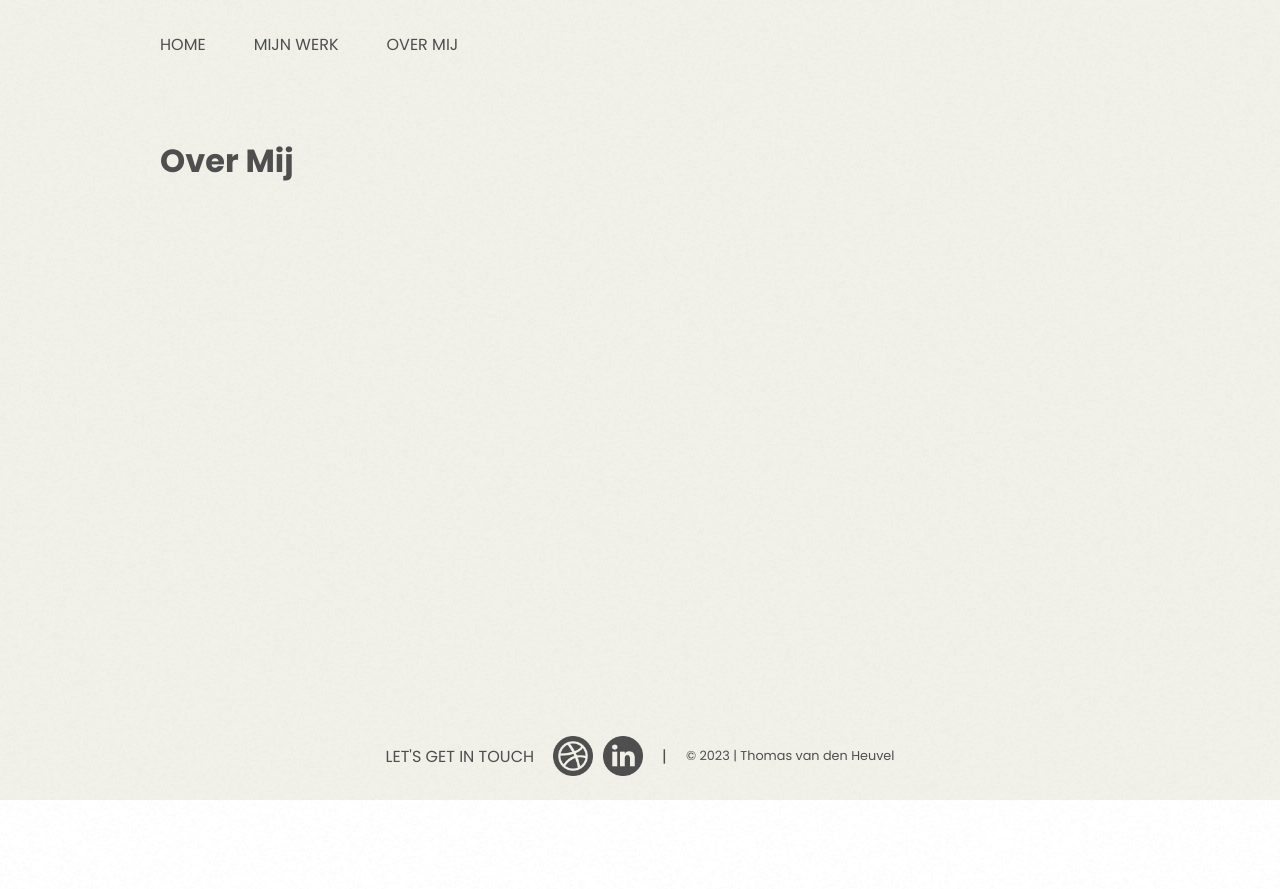
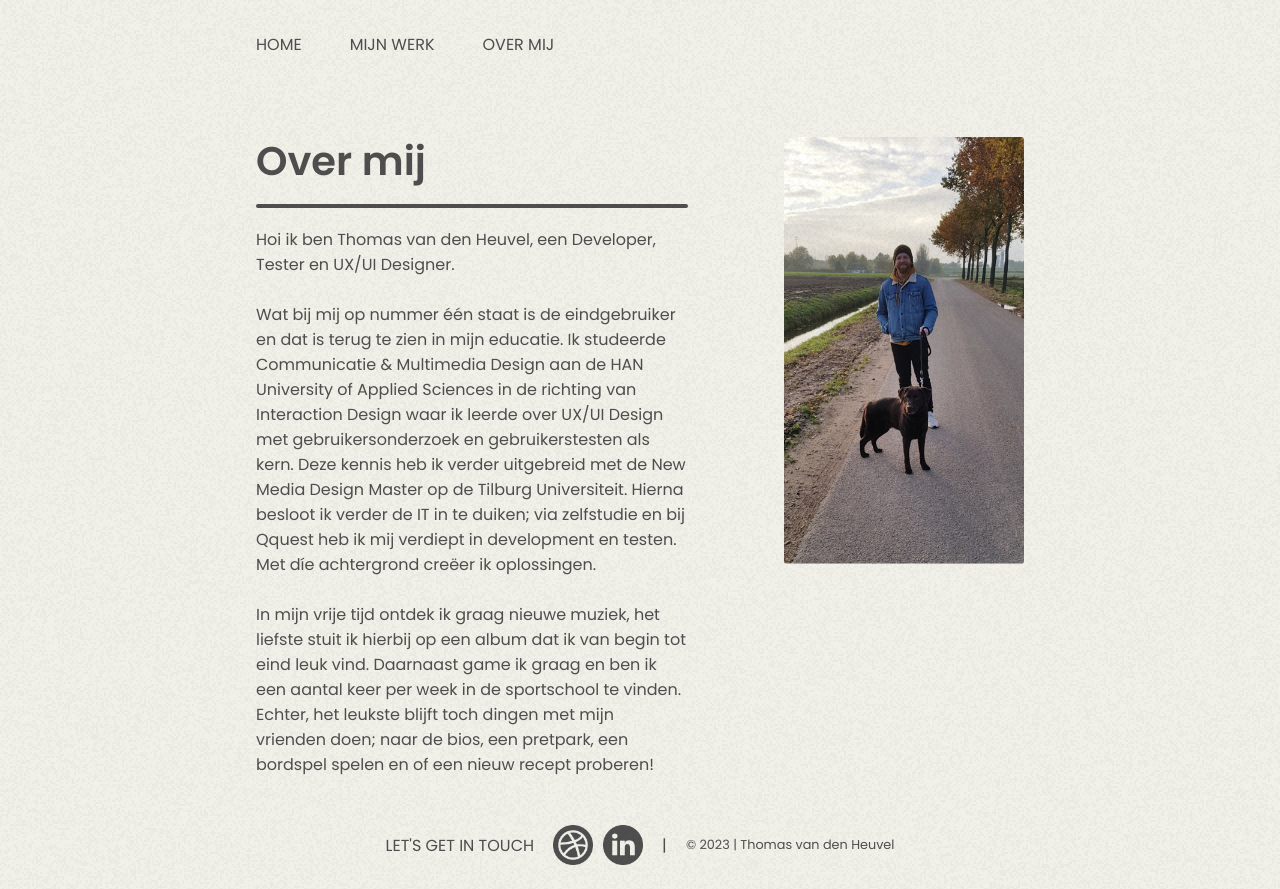
Before and after one commit to TvdH-UX/portfolio, a React (Create React App) app: page /overmij in a window 1280 px wide. Before the commit the page ends 800 px from the top, so only its background shows below. Built offline with nearby package versions, Linux system fonts and the light colour scheme.

Commit message:
Finished over mij

```diff
--- a/src/App.module.css
+++ b/src/App.module.css
@@ -8,6 +8,7 @@
   display: flex;
   align-items: center;
   justify-content: center;
+  padding: 0 16rem;
   background-color: #f1f1ea;
   z-index: 2;
 }
@@ -17,7 +18,7 @@
   flex-direction: column;
   gap: 3rem;
   min-height: 100vh;
-  width: 960px;
+  width: 1440px;
 }
 
 ::selection {
@@ -25,12 +26,12 @@
 }
 
 .grain::after {
-  animation: grain 10s steps(10) infinite;
+  animation: grain 12s steps(10) infinite;
   background-image: url("./images/Grain.png");
   content: "";
   height: 300%;
   left: -50%;
-  opacity: 0.3;
+  opacity: 0.7;
   position: fixed;
   top: -100%;
   width: 300%;
--- a/src/pages/Home.js
+++ b/src/pages/Home.js
@@ -34,7 +34,9 @@ export function Home() {
       </div>
 
       <div className={styles.photoSection}>
-        <img src={photoThomas} alt="Thomas" />
+        <Link to="/overmij">
+          <img src={photoThomas} alt="Thomas" />
+        </Link>
       </div>
     </div>
   );
--- a/src/pages/Home.module.css
+++ b/src/pages/Home.module.css
@@ -12,7 +12,8 @@
 
 .mainSection h1 {
   text-transform: uppercase;
-  font-size: 2rem;
+  font-size: 3rem;
+  line-height: 120%;
 }
 
 .greeting {
@@ -36,7 +37,7 @@
 .roles h2 {
   padding-top: 1rem;
   font-weight: 400;
-  font-size: 1.1rem;
+  font-size: 1.2rem;
 }
 
 .clickThroughLinks {
@@ -65,10 +66,4 @@
 
 .photoSection img {
   height: 320px;
-  filter: grayscale(100%);
-  transition: 0.5s;
 }
-
-.photoSection img:hover {
-  filter: grayscale(0%);
-}
--- a/src/pages/OverMij.js
+++ b/src/pages/OverMij.js
@@ -1,3 +1,39 @@
+import styles from "./OverMij.module.css";
+import photoThomas from "../images/Thomas.png";
+
 export function OverMij() {
-  return <h1>Over Mij</h1>;
+  return (
+    <div className={styles.container}>
+      <div className={styles.mainSection}>
+        <h1>Over mij</h1>
+        <hr />
+        <p>
+          Hoi ik ben Thomas van den Heuvel, een Developer, Tester en UX/UI
+          Designer.
+          <br />
+          <br />
+          Wat bij mij op nummer één staat is de eindgebruiker en dat is terug te
+          zien in mijn educatie. Ik studeerde Communicatie & Multimedia Design
+          aan de HAN University of Applied Sciences in de richting van
+          Interaction Design waar ik leerde over UX/UI Design met
+          gebruikersonderzoek en gebruikerstesten als kern. Deze kennis heb ik
+          verder uitgebreid met de New Media Design Master op de Tilburg
+          Universiteit. Hierna besloot ik verder de IT in te duiken; via
+          zelfstudie en bij Qquest heb ik mij verdiept in development en testen.
+          Met díe achtergrond creëer ik oplossingen.
+          <br />
+          <br />
+          In mijn vrije tijd ontdek ik graag nieuwe muziek, het liefste stuit ik
+          hierbij op een album dat ik van begin tot eind leuk vind. Daarnaast
+          game ik graag en ben ik een aantal keer per week in de sportschool te
+          vinden. Echter, het leukste blijft toch dingen met mijn vrienden doen;
+          naar de bios, een pretpark, een bordspel spelen en of een nieuw recept
+          proberen!
+        </p>
+      </div>
+      <div className={styles.photoSection}>
+        <img src={photoThomas} alt="Thomas met Max" />
+      </div>
+    </div>
+  );
 }
--- /dev/null
+++ b/src/pages/OverMij.module.css
@@ -0,0 +1,26 @@
+.container {
+  display: flex;
+  gap: 6rem;
+}
+
+.mainSection {
+  display: flex;
+  flex-direction: column;
+  gap: 1.2rem;
+}
+
+.mainSection h1 {
+  font-size: 2.5rem;
+  font-weight: 600;
+  line-height: 120%;
+}
+
+.mainSection hr {
+  border: 2px solid #4f4f4f;
+  border-radius: 10px;
+}
+
+.photoSection img {
+  border-radius: 3px;
+  width: 240px;
+}
```
Also changed, not shown: src/images/Thomas.png (added).
